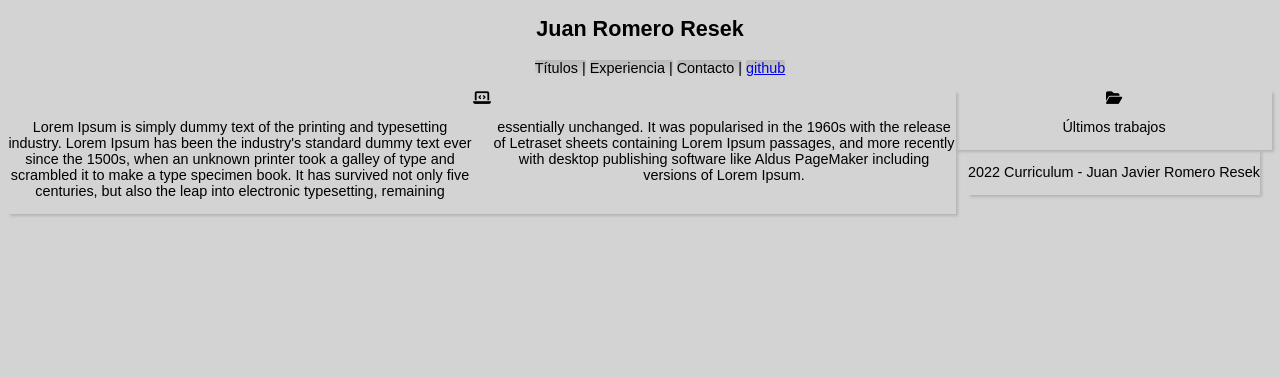
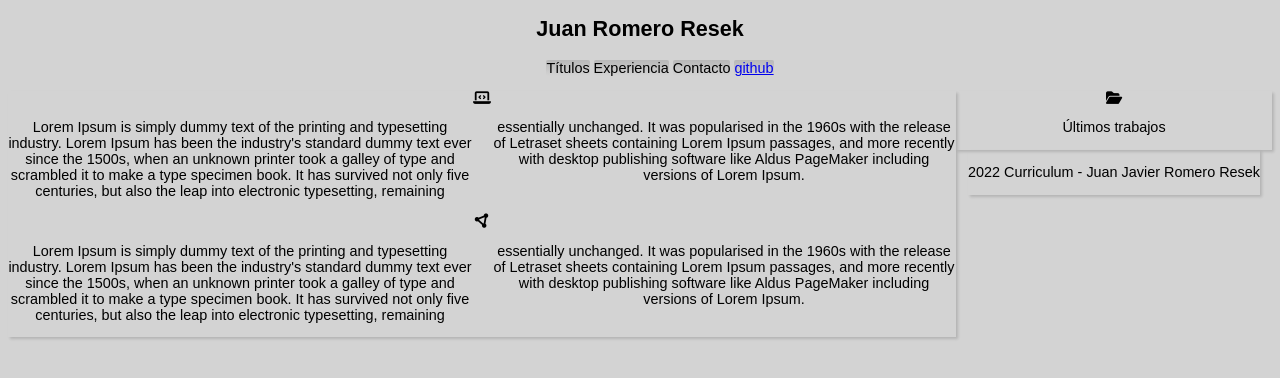
Before and after one commit to juangit1/cv, a plain HTML site: page index.html in a window 1280 px wide. Shown: the part 44-422 px from the top of the page. Drawn offline with Linux system fonts and the light colour scheme.

Commit message:
Update index.html

```diff
--- a/index.html
+++ b/index.html
@@ -14,15 +14,16 @@
     </header>
     <nav>
         <ul>
-            <li>Títulos |</li>
-            <li>Experiencia |</li>
-            <li> Contacto |</li>
-            <li><a href="https://github.com/juangit1"> github </a> </li>
-
+            <li>Títulos</li>
+            <li>Experiencia</li>
+            <li>Contacto</li>
+            <li><a href="https://github.com/juangit1">github</a> </li>
         </ul>
     </nav>
     <section>
         <i class="fa-solid fa-laptop-code"></i>
+        <p>Lorem Ipsum is simply dummy text of the printing and typesetting industry. Lorem Ipsum has been the industry's standard dummy text ever since the 1500s, when an unknown printer took a galley of type and scrambled it to make a type specimen book. It has survived not only five centuries, but also the leap into electronic typesetting, remaining essentially unchanged. It was popularised in the 1960s with the release of Letraset sheets containing Lorem Ipsum passages, and more recently with desktop publishing software like Aldus PageMaker including versions of Lorem Ipsum.</p>
+        <i class="fa-solid fa-circle-nodes"></i>
         <p>Lorem Ipsum is simply dummy text of the printing and typesetting industry. Lorem Ipsum has been the industry's standard dummy text ever since the 1500s, when an unknown printer took a galley of type and scrambled it to make a type specimen book. It has survived not only five centuries, but also the leap into electronic typesetting, remaining essentially unchanged. It was popularised in the 1960s with the release of Letraset sheets containing Lorem Ipsum passages, and more recently with desktop publishing software like Aldus PageMaker including versions of Lorem Ipsum.</p>
     </section>
     <aside>
```
